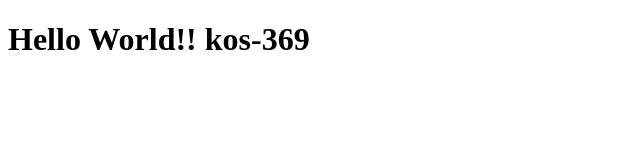
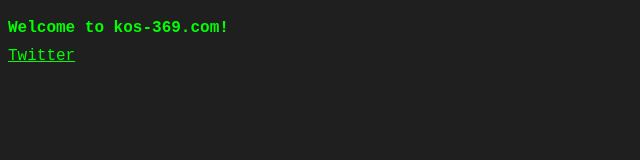
Before and after one commit to kos-369/kos-369, a plain HTML site: page index.html in a window 1280 px wide. Shown: the whole page, without its empty margins (0-640 px from the left). Drawn offline with Linux system fonts and the light colour scheme.

Commit message:
add some style and change text

```diff
--- a/index.html
+++ b/index.html
@@ -3,9 +3,15 @@
 <head>
     <meta charset="UTF-8">
     <meta name="viewport" content="width=device-width, initial-scale=1.0">
-    <title>Hello World Page kos-369</title>
+    <title>Welcome to kos-369.com!</title>
+    <link rel="stylesheet" href="styles/index.css">
 </head>
 <body>
-    <h1>Hello World!! kos-369</h1>
+    <h1>Welcome to kos-369.com!</h1>
+    <ul>
+        <li>
+            <a href="https://x.com/kos_369" target="_blank">Twitter</a>
+        </li>
+    </ul>
 </body>
 </html>
--- /dev/null
+++ b/styles/index.css
@@ -0,0 +1,20 @@
+body {
+    background-color: rgb(32, 31, 31);
+    color: #00ff00;
+    font-family: 'Courier New', Courier, monospace;
+    font-size: 0.5rem;
+    overflow: hidden;
+    height: 100vh;
+    display: flex;
+    flex-direction: column;
+    ul {
+        padding: 0;
+        margin: 0;
+        display: flex;
+        flex-direction: column;
+        a {
+            color: #00ff00;
+            font-size: 1rem;
+        }
+    }
+}
```
